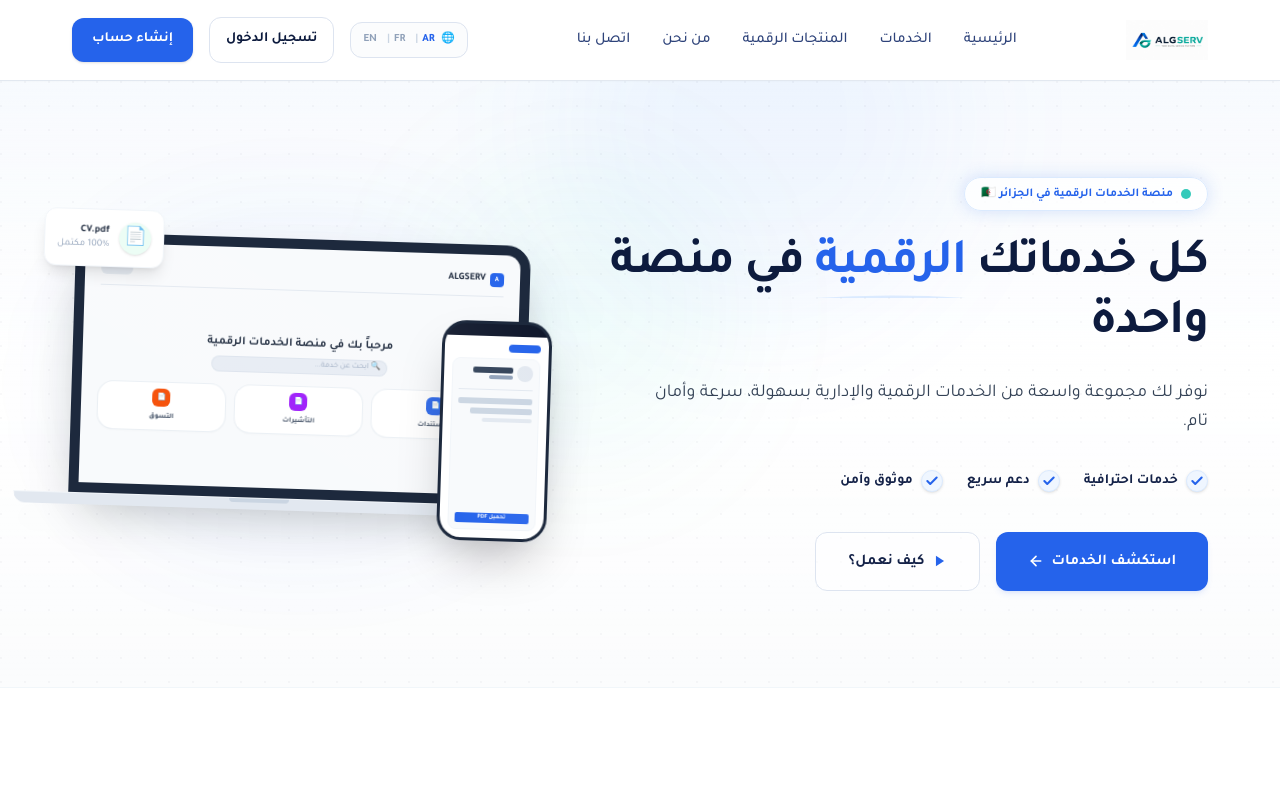
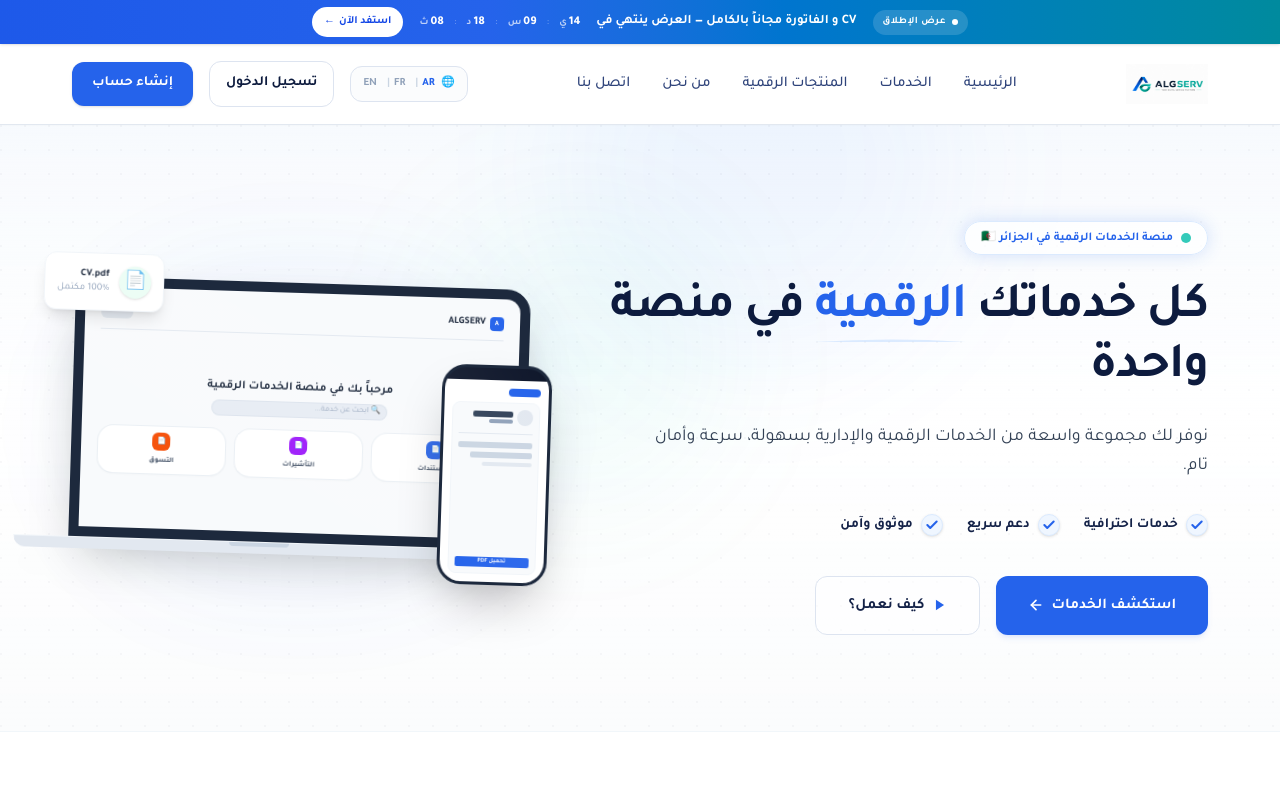
Before and after one commit to yasxer/ALGSERV, a Next.js app: page / in a window 1280 px wide. Shown: the top 800 px of the page. Built offline with nearby package versions, Linux system fonts and the light colour scheme.

Commit message:
feat: implement launch offer for free CV and invoice services with countdown banner

```diff
--- a/app/components/Header.tsx
+++ b/app/components/Header.tsx
@@ -7,9 +7,11 @@ import { translations, LangKey } from "@/lib/i18n";
 interface HeaderProps {
   lang?: LangKey;
   onLangChange?: (lang: LangKey) => void;
+  /** Sticky offset from the top in px (used to sit below the promo banner). */
+  stickyTop?: number;
 }
 
-export default function Header({ lang = "fr", onLangChange }: HeaderProps) {
+export default function Header({ lang = "fr", onLangChange, stickyTop = 0 }: HeaderProps) {
   const [open, setOpen] = useState(false);
   const t = translations[lang].header;
   const isRTL = lang === "ar";
@@ -17,7 +19,7 @@ export default function Header({ lang = "fr", onLangChange }: HeaderProps) {
   const languages: LangKey[] = ["ar", "fr", "en"];
 
   return (
-    <header className="w-full bg-white sticky top-0 z-50 border-b border-[#E2E8F0]" style={{ boxShadow: "0 1px 3px rgba(0,0,0,0.02)" }}>
+    <header className="w-full bg-white sticky z-50 border-b border-[#E2E8F0]" style={{ top: stickyTop, boxShadow: "0 1px 3px rgba(0,0,0,0.02)" }}>
       <div
         className="w-full max-w-[1200px] mx-auto px-4 sm:px-6 lg:px-8 h-20 flex items-center justify-between gap-4"
         style={{ direction: isRTL ? "rtl" : "ltr" }}
--- /dev/null
+++ b/app/components/PromoBanner.tsx
@@ -0,0 +1,99 @@
+'use client'
+
+import { useEffect, useState } from 'react'
+import Link from 'next/link'
+import { LangKey } from '@/lib/i18n'
+import { freeOfferMsLeft } from '@/lib/promo'
+
+/** Fixed height (px) of the banner — kept in sync with the Header sticky offset. */
+export const PROMO_BANNER_HEIGHT = 44
+
+interface PromoBannerProps {
+  lang?: LangKey
+  /** Called once the countdown reaches zero so the parent can drop the banner. */
+  onExpire?: () => void
+}
+
+const T = {
+  ar: { tag: 'عرض الإطلاق', text: 'CV و الفاتورة مجاناً بالكامل — العرض ينتهي في', cta: 'استفد الآن', d: 'ي', h: 'س', m: 'د', s: 'ث' },
+  fr: { tag: 'Offre de lancement', text: 'CV & Facture 100% gratuits — l’offre se termine dans', cta: 'En profiter', d: 'j', h: 'h', m: 'm', s: 's' },
+  en: { tag: 'Launch offer', text: 'CV & Invoice 100% free — offer ends in', cta: 'Grab it now', d: 'd', h: 'h', m: 'm', s: 's' },
+} as const
+
+function pad(n: number) { return String(n).padStart(2, '0') }
+
+export default function PromoBanner({ lang = 'fr', onExpire }: PromoBannerProps) {
+  const t = T[lang] ?? T.fr
+  const isRTL = lang === 'ar'
+  // Start with null so server and first client render match (no hydration mismatch).
+  const [msLeft, setMsLeft] = useState<number | null>(null)
+
+  useEffect(() => {
+    function tick() {
+      const left = freeOfferMsLeft()
+      setMsLeft(left)
+      if (left <= 0) onExpire?.()
+    }
+    tick()
+    const id = setInterval(tick, 1000)
+    return () => clearInterval(id)
+  }, [onExpire])
+
+  if (msLeft === null || msLeft <= 0) return null
+
+  const totalSec = Math.floor(msLeft / 1000)
+  const days = Math.floor(totalSec / 86400)
+  const hours = Math.floor((totalSec % 86400) / 3600)
+  const mins = Math.floor((totalSec % 3600) / 60)
+  const secs = totalSec % 60
+
+  const seg = (val: string, label: string) => (
+    <span className="inline-flex items-baseline gap-0.5">
+      <span className="tabular-nums font-extrabold text-white">{val}</span>
+      <span className="text-[10px] font-semibold text-white/70">{label}</span>
+    </span>
+  )
+
+  return (
+    <div
+      dir={isRTL ? 'rtl' : 'ltr'}
+      style={{ height: PROMO_BANNER_HEIGHT }}
+      className="pb-gradient sticky top-0 z-[55] w-full overflow-hidden bg-gradient-to-r from-blue-700 via-blue-600 to-emerald-600 text-white shadow-sm"
+    >
+      <style>{`
+        .pb-gradient { background-size: 200% 100%; animation: pb-pan 9s ease-in-out infinite; }
+        .pb-shine { animation: pb-shine 5s ease-in-out infinite; }
+        @keyframes pb-pan { 0%,100% { background-position: 0% 50%; } 50% { background-position: 100% 50%; } }
+        @keyframes pb-shine { 0% { transform: translateX(-130%) skewX(-18deg); } 60%,100% { transform: translateX(130%) skewX(-18deg); } }
+        @media (prefers-reduced-motion: reduce) { .pb-gradient, .pb-shine { animation: none !important; } }
+      `}</style>
+
+      {/* moving light shimmer sweep */}
+      <div className="pb-shine absolute inset-y-0 -left-1/3 w-1/3 pointer-events-none bg-gradient-to-r from-transparent via-white/20 to-transparent" />
+
+      <div className="relative mx-auto flex h-full max-w-[1200px] items-center justify-center gap-2 sm:gap-4 px-3 sm:px-6">
+        <span className="hidden sm:inline-flex items-center gap-1.5 rounded-full bg-white/15 px-2.5 py-1 text-[10px] font-bold uppercase tracking-wider shrink-0">
+          <span className="h-1.5 w-1.5 rounded-full bg-white animate-pulse" />
+          {t.tag}
+        </span>
+
+        <span className="truncate text-[11px] sm:text-[13px] font-semibold">{t.text}</span>
+
+        <span className="flex items-center gap-1.5 sm:gap-2.5 shrink-0 text-[11px] sm:text-xs">
+          {days > 0 && <>{seg(String(days), t.d)}<span className="text-white/40">:</span></>}
+          {seg(pad(hours), t.h)}<span className="text-white/40">:</span>
+          {seg(pad(mins), t.m)}<span className="text-white/40">:</span>
+          {seg(pad(secs), t.s)}
+        </span>
+
+        <Link
+          href="/#services"
+          className="hidden sm:inline-flex shrink-0 items-center gap-1 rounded-lg bg-white px-3 py-1.5 text-[11px] font-bold text-blue-700 transition-transform hover:scale-[1.03] active:scale-95"
+        >
+          {t.cta}
+          <span>{isRTL ? '←' : '→'}</span>
+        </Link>
+      </div>
+    </div>
+  )
+}
--- a/app/order/cv/components/CVForm.tsx
+++ b/app/order/cv/components/CVForm.tsx
@@ -29,13 +29,15 @@ type Props = {
   onPay?: () => void
   paying?: boolean
   free?: boolean
+  /** Launch offer active — unlock download without payment for any template. */
+  offerFree?: boolean
   onTemplateChange?: (id: string) => void
 }
 
-export function CVForm({ d, setD, template, lang, docLang, accentColor, setAccentColor, paid, onPay, paying, free, onTemplateChange }: Props) {
+export function CVForm({ d, setD, template, lang, docLang, accentColor, setAccentColor, paid, onPay, paying, free, offerFree, onTemplateChange }: Props) {
   const t = translations[lang].cv
   const isRTL = lang === 'ar'
-  const unlocked = paid || free
+  const unlocked = paid || free || offerFree
   const download = () => printDocument([d.firstName, d.lastName].filter(Boolean).join(' ') || 'CV')
 
   // Field visibility per CV format.
@@ -359,7 +361,7 @@ export function CVForm({ d, setD, template, lang, docLang, accentColor, setAccen
                   <path d="M9 12V3M9 12l-3-3M9 12l3-3" stroke="currentColor" strokeWidth="1.5" strokeLinecap="round" strokeLinejoin="round"/>
                   <path d="M3 15h12" stroke="currentColor" strokeWidth="1.5" strokeLinecap="round"/>
                 </svg>
-                {free ? ({ fr: 'Télécharger gratuitement', en: 'Download for free', ar: 'تحميل مجاني' }[lang] ?? 'Télécharger gratuitement') : t.download}
+                {(free || offerFree) ? ({ fr: 'Télécharger gratuitement', en: 'Download for free', ar: 'تحميل مجاني' }[lang] ?? 'Télécharger gratuitement') : t.download}
               </button>
             ) : (
               <button type="button" onClick={onPay} disabled={paying}
--- a/app/order/facture/page.tsx
+++ b/app/order/facture/page.tsx
@@ -7,6 +7,7 @@ import Header from '../../components/Header'
 import Footer from '../../components/Footer'
 import { translations, LangKey } from '@/lib/i18n'
 import { printDocument } from '@/lib/printDoc'
+import { freeOfferActive } from '@/lib/promo'
 
 // --- Types --------------------------------------------------------------------
 interface InvoiceItem {
@@ -124,6 +125,13 @@ function FacturePageContent() {
   const [paying, setPaying] = useState(false)
   const [verifying, setVerifying] = useState(false)
   const [payFailed, setPayFailed] = useState(false)
+  // Launch offer: while active the invoice is free to print. Computed on the
+  // client only to avoid an SSR/CSR hydration mismatch on the time check.
+  const [offerFree, setOfferFree] = useState(false)
+  useEffect(() => { setOfferFree(freeOfferActive()) }, [])
+
+  // Printable once payment is confirmed, or while the free launch offer is running.
+  const unlocked = paid || offerFree
 
   useEffect(() => {
     const orderId = searchParams.get('checkout_id')
@@ -288,7 +296,7 @@ function FacturePageContent() {
             <Link href="/" className="flex-1 sm:flex-initial text-center text-sm font-semibold border border-[#DDE4F0] rounded-xl px-5 py-3 bg-white text-ink-800 hover:bg-slate-50 transition-colors">
               {t.back}
             </Link>
-            {paid ? (
+            {unlocked ? (
               <button onClick={() => printDocument(data.issuerName || 'Facture')} className="flex-1 sm:flex-initial inline-flex items-center justify-center gap-2 text-sm font-bold bg-blue-600 text-white rounded-xl px-7 py-3 hover:bg-blue-700 transition-all shadow-md shadow-blue-500/10 cursor-pointer">
                 <svg width="15" height="15" viewBox="0 0 24 24" fill="none" stroke="currentColor" strokeWidth="2" strokeLinecap="round" strokeLinejoin="round"><polyline points="6 9 6 2 18 2 18 9"/><path d="M6 18H4a2 2 0 0 1-2-2v-5a2 2 0 0 1 2-2h16a2 2 0 0 1 2 2v5a2 2 0 0 1-2 2h-2"/><rect x="6" y="14" width="12" height="8"/></svg>
                 {t.print}
--- a/app/page.tsx
+++ b/app/page.tsx
@@ -4,8 +4,10 @@ import Link from "next/link";
 import { useState, useEffect } from "react";
 import Header from "./components/Header";
 import Footer from "./components/Footer";
+import PromoBanner, { PROMO_BANNER_HEIGHT } from "./components/PromoBanner";
 import { translations, LangKey } from "@/lib/i18n";
 import { useLang } from "@/lib/useLang";
+import { freeOfferActive } from "@/lib/promo";
 
 /* --- SVG Paths for Icons -------------------------------------- */
 const ICONS = {
@@ -139,6 +141,9 @@ const SERVICES_CONFIG = [
 export default function Home() {
   const [lang, setLang] = useLang('ar');
   const [activeTemplate, setActiveTemplate] = useState<"blue" | "green" | "grey">("blue");
+  // Computed on the client only to avoid SSR/CSR hydration mismatch on the time check.
+  const [showPromo, setShowPromo] = useState(false);
+  useEffect(() => { setShowPromo(freeOfferActive()); }, []);
 
   const tl = translations[lang];
   const t = tl.home;
@@ -168,7 +173,8 @@ export default function Home() {
 
   return (
     <div dir={isRTL ? "rtl" : "ltr"} className={`min-h-screen bg-slate-50/50 flex flex-col ${isRTL ? "font-arabic" : "font-sans"}`}>
-      <Header lang={lang} onLangChange={setLang} />
+      {showPromo && <PromoBanner lang={lang} onExpire={() => setShowPromo(false)} />}
+      <Header lang={lang} onLangChange={setLang} stickyTop={showPromo ? PROMO_BANNER_HEIGHT : 0} />
 
       <main className="flex-1 w-full overflow-hidden">
         {/* ---------------------------------------------------
--- /dev/null
+++ b/lib/promo.ts
@@ -0,0 +1,18 @@
+// Launch promotion: CV and Facture are FREE until this moment, after which both
+// services automatically revert to their normal paid (Chargily) flow. There is a
+// single source of truth here so the CV page, Facture page and the landing-page
+// countdown banner all agree on when the offer ends. Algeria is UTC+1.
+export const FREE_OFFER_END = new Date('2026-07-12T23:59:59+01:00')
+
+// Services covered by the free launch offer.
+export const FREE_OFFER_SERVICES = ['cv', 'facture'] as const
+
+/** Whether the free launch offer is still running at the given time. */
+export function freeOfferActive(now: number = Date.now()): boolean {
+  return now < FREE_OFFER_END.getTime()
+}
+
+/** Milliseconds remaining until the offer ends (0 once it has passed). */
+export function freeOfferMsLeft(now: number = Date.now()): number {
+  return Math.max(0, FREE_OFFER_END.getTime() - now)
+}
```
Also changed, not shown: app/order/cv/page.tsx (+9 -3 lines).
